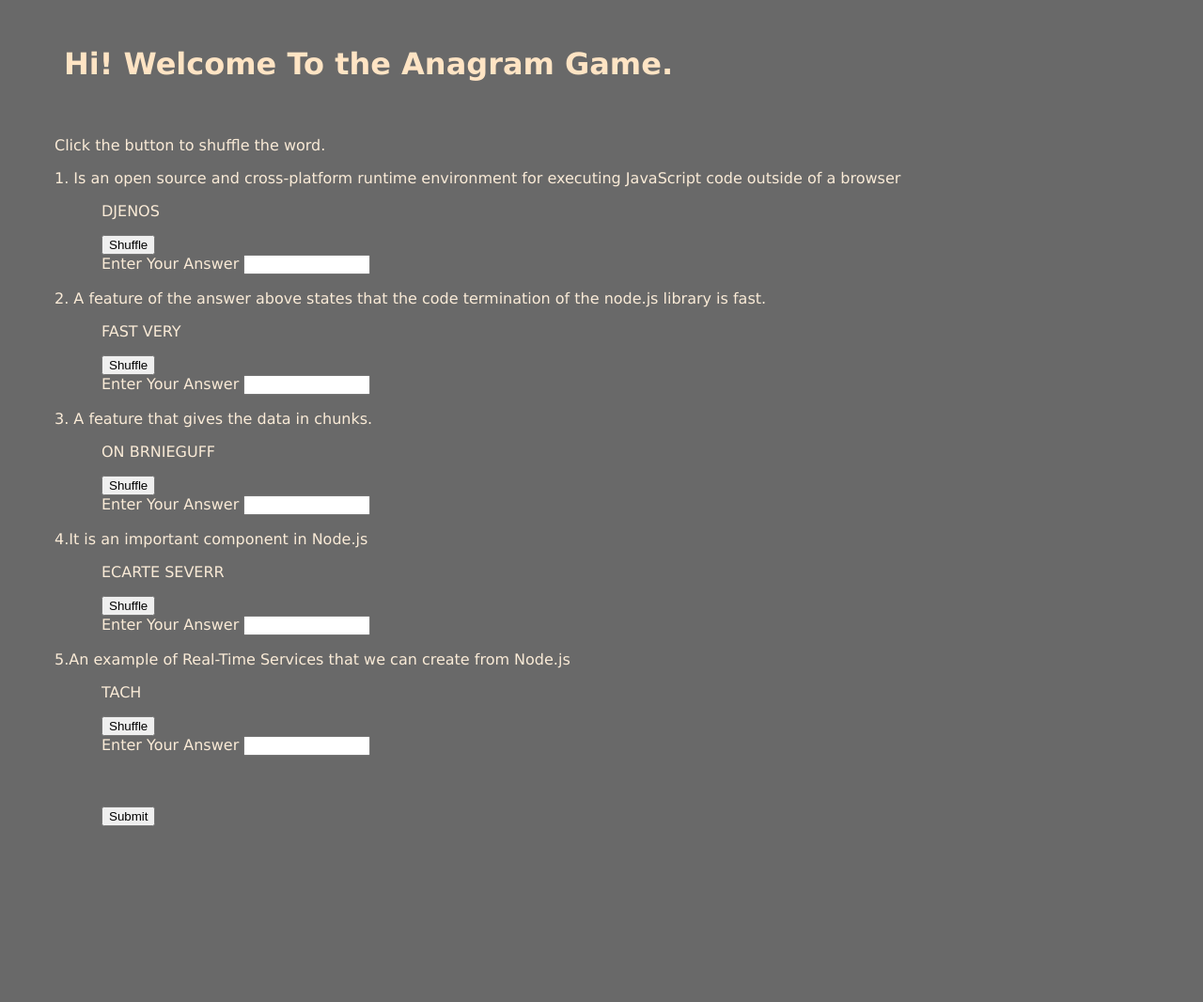
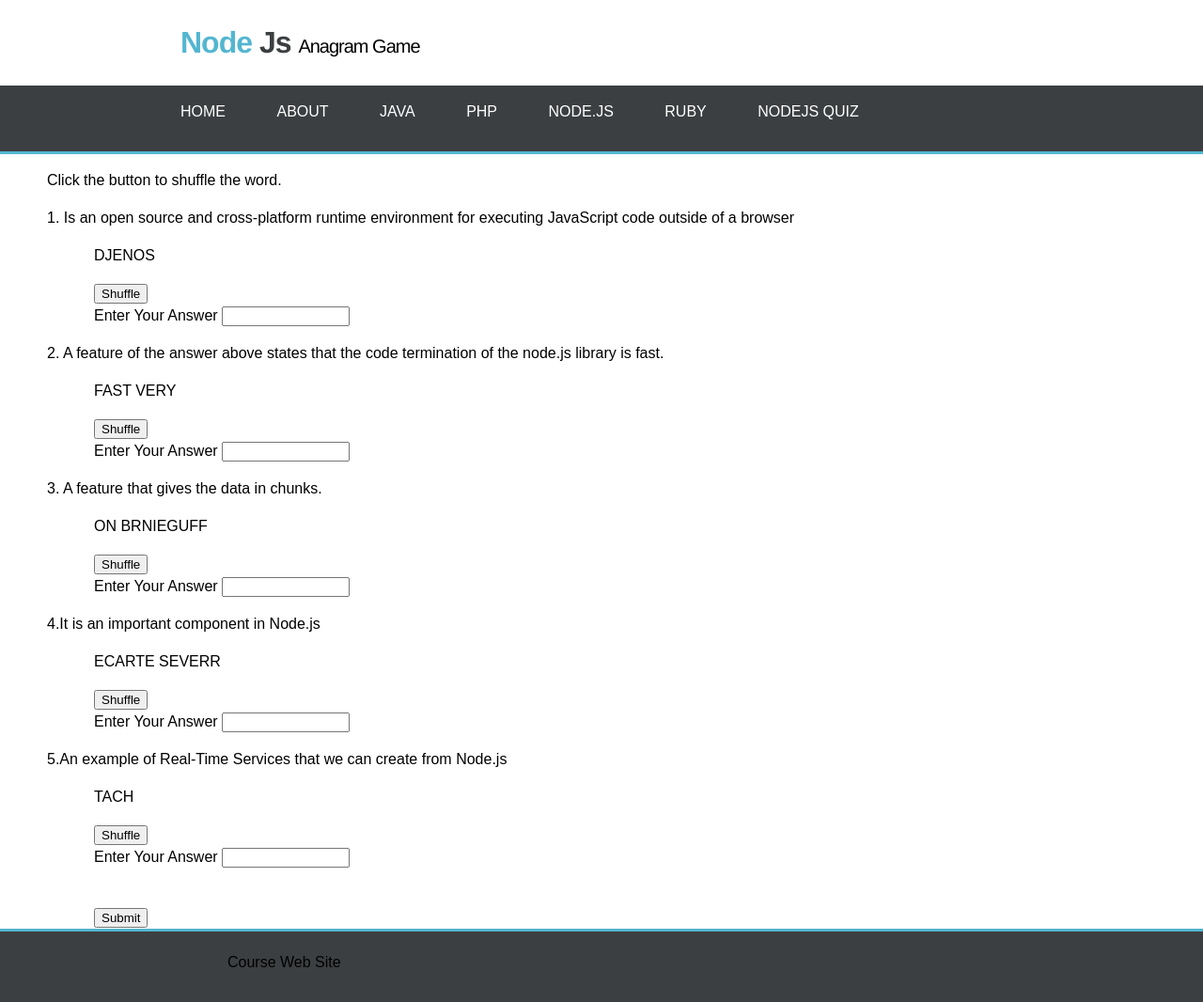
Before and after one commit to twistafries/CourseNotes, a PHP site: the page made by Finals/node.js quiz/index.html in a window 1280 px wide. Shown: the whole page at 94% size. Before the commit the page ends 879 px from the top, so only its background shows below. Run offline with PHP 8.4, Linux system fonts and the light colour scheme.

Commit message:
2165830 revised the nodejs quiz

```diff
--- a/Finals/node.js quiz/index.html
+++ b/Finals/node.js quiz/index.html
@@ -8,10 +8,24 @@
 <body>
 
 <header>
-    <div class = "head">
-        <h1> Hi! Welcome To the Anagram Game.</h1>
-    </div>
-</header>
+			<div class="container">
+				<h1><span class="header-blue">Node</span> <span class="header-gray">Js</span> <span class="sub-header">Anagram Game</span></h1>
+			</div>
+    </header>
+
+    <nav>
+			<div class="container">
+				<ul>
+					<li><a href="index.html">Home</a></li>
+					<li><a href="about.html">About</a></li>
+					<li><a href="java.html">Java</a></li>
+					<li><a href="php.html">PHP</a></li>
+					<li><a href="nodejs.html">Node.js</a></li>
+					<li><a href="ruby.html">Ruby</a></li>
+                    <li><a href="index.html">Nodejs Quiz</a></li>
+				</ul>
+			</div>
+    </nav>
 
 <p>Click the button to shuffle the word.</p>
 
@@ -66,9 +80,21 @@
 <input id="five">
 <p id="message5"></p>
 <br>
-<br>
+
 <button type="button" onclick="myFunction()">Submit</button>
 
+    <div id="login"></div>
+    <section>
+			<div class="container">
+
+			</div>
+    </section>
+
+    <footer>
+			<div class="container">
+      	<p>Course Web Site</p>
+			</div>
+    </footer>
 
 </body>
 </html>
--- a/Finals/node.js quiz/script.js
+++ b/Finals/node.js quiz/script.js
@@ -35,7 +35,7 @@ function myFunction() {
 
     answer1 = document.getElementById("one").value;
 
-    if (answer1 == "Node js") {
+    if (answer1.toUpperCase() == "NODE JS") {
         result1 = "Your answer is Correct!";
     } else {
         result1 = "Your answer is Wrong";
@@ -44,7 +44,7 @@ function myFunction() {
 
     answer2 = document.getElementById("two").value;
 
-    if (answer2 == "Very fast") {
+    if (answer2.toUpperCase() == "VERY FAST") {
         result2 = "Your answer is Correct!";
     } else {
         result2 = "Your answer is Wrong";
@@ -54,7 +54,7 @@ function myFunction() {
 
     answer3 = document.getElementById("three").value;
 
-    if (answer3 == "No buffering") {
+    if (answer3.toUpperCase() == "NO BUFFERING") {
         result3 = "Your answer is Correct!";
     } else {
         result3 = "Your answer is Wrong";
@@ -63,7 +63,7 @@ function myFunction() {
 
     answer4 = document.getElementById("four").value;
 
-    if (answer4 == "Create server") {
+    if (answer4.toUpperCase() == "CREATE SERVER") {
         result4 = "Your answer is Correct!";
     } else {
         result4 = "Your answer is Wrong";
@@ -73,7 +73,7 @@ function myFunction() {
 
     answer5 = document.getElementById("five").value;
 
-    if (answer5 == "Chat") {
+    if (answer5.toUpperCase() == "CHAT") {
         result5 = "Your answer is Correct!";
     } else {
         result5 = "Your answer is Wrong";
--- a/Finals/node.js quiz/style.css
+++ b/Finals/node.js quiz/style.css
@@ -1,31 +1,103 @@
-
-body
-{
-    font-family: verdana;
-    height: 100%;
-    background-size: cover;
-    background-color:dimgray;
+body {
+  font: 16px/1.5 Arial, Helvetica,sans-serif;
+  margin: 0;
 }
 
-.head
-{
-    margin: auto;
-    padding: 20px;
-
+.container {
+  width: 70%;
+  margin: auto;
 }
 
-header{
-    margin-left: 40px;
+.sample-code {
+	padding: 10px 15px;
+	background-color: #eee;
+	font: 13px/1.5 "Courier New", Courier, monospace;
+}
+
+.sample-code .keyword {
+	color: #0000e6
+}
+
+.sample-code .string {
+	color: #ce7b00;
+}
+
+.sample-code .attribute {
+	color: #408000;
+}
+
+.login{
+    height: 200px;
+    width:200px;
+    border-color: black;
+}
+/************************************** HEADER **************************************/
+
+
+header {
+	font-family: "Helvetica Neue Custom", Helvetica, Arial, sans-serif;
+	letter-spacing: -1px;
+}
+
+header .sub-header {
+	font-size: 1.25rem;
+	font-weight: 400;
+}
+
+header .header-blue {
+	color: #53b6d0;
+}
+
+header .header-gray {
+	color: #3c3f41;
+}
+
+/************************************** NAV **************************************/
+
+nav {
+  background: #3c3f41;
+  color: #ffffff;
+  min-height: 70px;
+  border-bottom: #53b6d0 3px solid;
+  overflow: auto;
+  margin-bottom: 0;
+}
+
+nav ul {
+  list-style: none;
+	padding: 0;
+}
+
+nav li {
+  display: inline;
+  padding-right: 50px;
+}
+
+nav a {
+  color: #ffffff;
+  text-decoration: none;
+  text-transform: uppercase;
+}
+
+nav a:hover{
+  color: #53b6d0;
+}
+
+/************************************** FOOTER **************************************/
+
+footer {
+  background: #3c3f41;
+  color: #ffffff;
+  padding-top: 5px;
+  min-height: 70px;
+  border-top: #53b6d0 3px solid;
+  overflow: auto;
+  margin-bottom: 0;
 }
 
 
-h1{
-    color:bisque;
-    font-family: : verdana;
-}
-
 p{
-    color: antiquewhite;
+    color: black;
      text-indent: 50px;
 }
 
@@ -45,7 +117,7 @@ input{
 
 label{
   margin-left: 100px;
-  color: antiquewhite;
+  color: black;
 }
 
 #question1{
```
